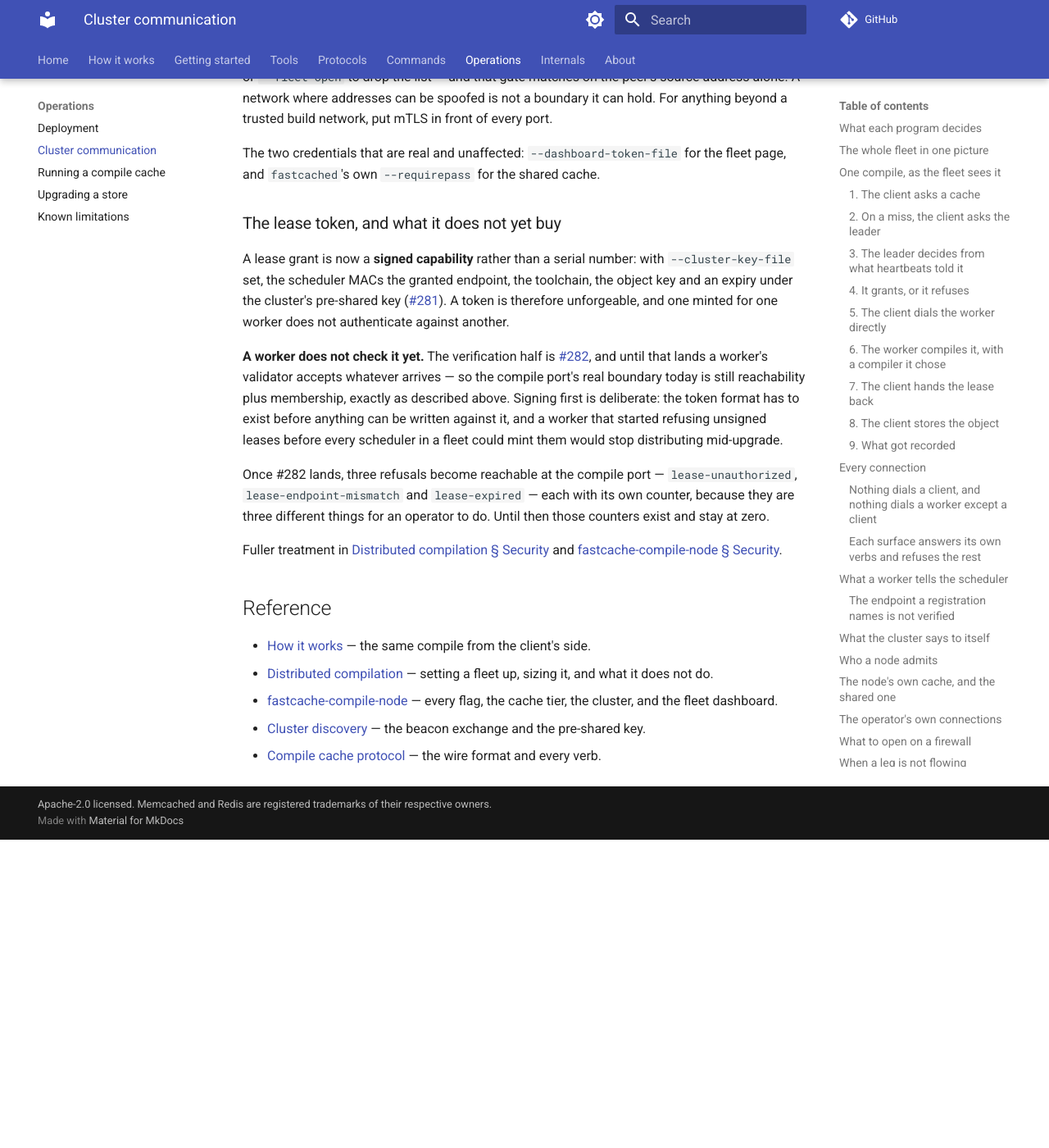
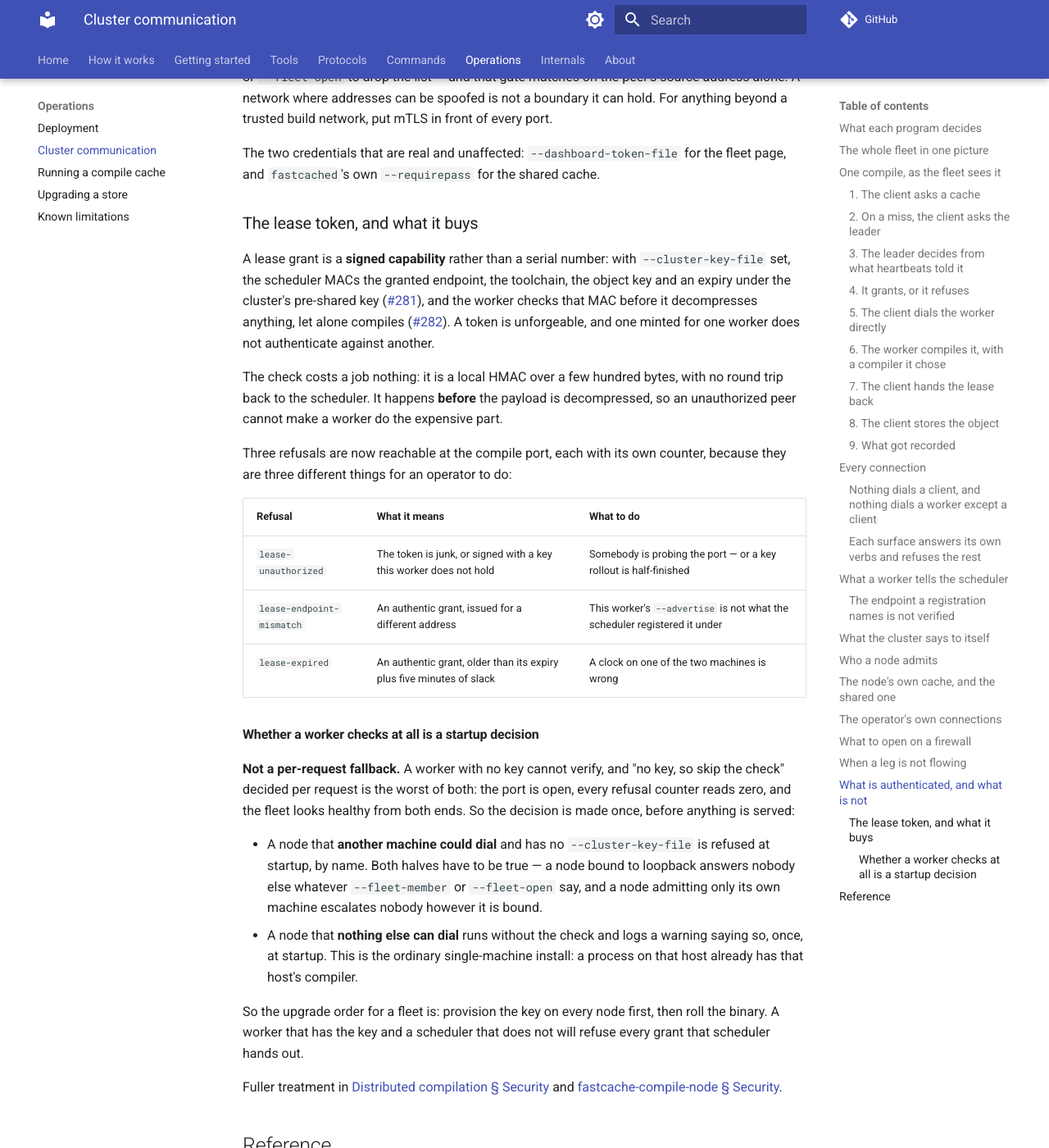
Before and after one commit to LASTRADA-Software/fastcached, an MkDocs documentation site: the page built from docs/operations/cluster-communication.md, in a window 1280 px wide and 1400 px high, scrolled down 16629 px. Shown: the whole window at 82% size. Built offline with MkDocs 1.6.1 and Material for MkDocs 9.7.7, drawn with Linux system fonts in a browser that asks for light colours; comment, search, counter and statistics services are not loaded; before the commit the page ends 17653 px from its top, so only the background shows below that; some of the changed text lies outside the part shown.

Commit message:
docs: a worker checks the lease, and a keyless node says what it cannot do
The three pages that described #282 as pending described the thing this
branch just built. Each is rewritten to what is true now rather than
annotated: a reader who finds "a worker does not check it yet" beside a
worker that does has no way to tell which sentence to believe.

The startup refusal gets its own warning, because it is the half an
operator meets first and it changes an upgrade order: provision
--cluster-key-file everywhere BEFORE rolling the binary, or a worker that
holds the key refuses every grant a scheduler that does not hands out.

Refs #282

Signed-off-by: Christian Parpart <christian@parpart.family>

```diff
--- a/docs/getting-started/distributed-compilation.md
+++ b/docs/getting-started/distributed-compilation.md
@@ -470,12 +470,11 @@ The refusals are split by reason for the same reason the scheduler's two are:
 a full worker and a misconfigured one are different problems with different
 fixes, and one number covering both tells you neither.
 
-The three `..._lease_*` counters are exported and stay at **zero** until
-[#282](https://github.com/LASTRADA-Software/fastcached/issues/282) lands: a
-scheduler signs its grants today, and a worker does not yet check them. They are
-here now rather than with the check because a refusal's wire code and its counter
-are one fact, and splitting them across two changes is how one of them gets
-forgotten.
+The three `..._lease_*` counters move only on a node that holds
+`--cluster-key-file`. Without one a worker cannot check a signature, and it says so
+at startup rather than leaving these at zero and looking healthy — a node that
+another machine could dial is refused outright without the key
+([#282](https://github.com/LASTRADA-Software/fastcached/issues/282)).
 
 The worker also reports what the machine **is** — `fastcache_node_logical_cores`,
 `fastcache_node_memory_total_bytes`, `fastcache_node_disk_capacity_bytes`,
@@ -640,7 +639,8 @@ have — but it looks like a cold cache the first time a fleet upgrades past it.
 
 ## Security
 
-**Membership is what protects a fleet today, and it is the only thing that does.**
+**Two things protect a fleet: who a node admits, and whether the job was granted.**
+
 A node is closed by default: its compile port, its scheduler and its own cache tier
 all admit **this machine and `--fleet-member` peers only** (or every caller, once
 you say `--fleet-open`). Once a cluster exists, the agreed member set is **added** to
@@ -650,10 +650,38 @@ for the compile port, which binds `0.0.0.0` because peers have to dial it — an
 who could route to it would otherwise have your machine run their compiler on source
 they chose.
 
+Membership alone was never enough, because *admitted to the fleet* is not *granted
+this compile*: an admitted machine could spend any worker's CPU without ever asking
+the scheduler for a slot. So a lease grant is a **signed capability**. With
+`--cluster-key-file` set, the scheduler MACs the granted worker's endpoint, the
+toolchain, the object key and an expiry under the cluster's pre-shared key, and the
+worker checks that MAC before it decompresses anything
+([#281](https://github.com/LASTRADA-Software/fastcached/issues/281),
+[#282](https://github.com/LASTRADA-Software/fastcached/issues/282)). The endpoint is
+inside the MAC, so a token captured on the way to one machine cannot be replayed
+against the rest of the fleet.
+
+!!! warning "Set `--cluster-key-file` on every node, and set it first"
+
+    A node that another machine could dial — anything with `--fleet-member`,
+    `--fleet-open` or consensus, on a bind that is not loopback — **will not start**
+    without it. That refusal is deliberate and it is a startup one, not a
+    per-request fallback: a worker that quietly skipped the check would serve
+    whoever reached its port while every refusal counter read zero, which is a fleet
+    that looks healthy from both ends.
+
+    A node nothing else can dial — the ordinary one-machine install — needs no key
+    and logs a warning saying the check is off. A process on that host already has
+    that host's compiler.
+
+    **Provision the key everywhere before rolling the binary.** A worker that holds
+    the key and a scheduler that does not is a worker refusing every grant that
+    scheduler hands out.
+
 --8<-- "node-credential-gap.md"
 
-Until it closes, treat the fleet's boundary as **network reachability plus
-membership**, and size the network accordingly.
+Beyond the lease, the fleet's own traffic is unauthenticated, so treat its boundary
+as **network reachability plus membership** and size the network accordingly.
 
 So: keep `--listen-scheduler` off any network you would not run a compiler for,
 and put mTLS in front of every port for anything beyond a trusted build network.
--- a/docs/operations/cluster-communication.md
+++ b/docs/operations/cluster-communication.md
@@ -168,8 +168,8 @@ compressing it.
     A node started with no `--cluster-key-file` cannot sign, and hands out the bare
     serial it always did. It says so in its log, once, at the first grant.
 
-    A worker does **not** verify the token yet — see
-    [The lease token, and what it does not yet buy](#the-lease-token-and-what-it-does-not-yet-buy).
+    The worker **verifies** it — see
+    [The lease token, and what it buys](#the-lease-token-and-what-it-buys).
 
 A refusal is one of four, and they are counted apart on purpose:
 
@@ -671,27 +671,47 @@ front of every port.
 The two credentials that are real and unaffected: `--dashboard-token-file` for the
 fleet page, and `fastcached`'s own `--requirepass` for the shared cache.
 
-### The lease token, and what it does not yet buy
+### The lease token, and what it buys
 
-A lease grant is now a **signed capability** rather than a serial number: with
+A lease grant is a **signed capability** rather than a serial number: with
 `--cluster-key-file` set, the scheduler MACs the granted endpoint, the toolchain,
 the object key and an expiry under the cluster's pre-shared key
-([#281](https://github.com/LASTRADA-Software/fastcached/issues/281)). A token is
-therefore unforgeable, and one minted for one worker does not authenticate against
-another.
+([#281](https://github.com/LASTRADA-Software/fastcached/issues/281)), and the
+worker checks that MAC before it decompresses anything, let alone compiles
+([#282](https://github.com/LASTRADA-Software/fastcached/issues/282)). A token is
+unforgeable, and one minted for one worker does not authenticate against another.
 
-**A worker does not check it yet.** The verification half is
-[#282](https://github.com/LASTRADA-Software/fastcached/issues/282), and until that
-lands a worker's validator accepts whatever arrives — so the compile port's real
-boundary today is still reachability plus membership, exactly as described above.
-Signing first is deliberate: the token format has to exist before anything can be
-written against it, and a worker that started refusing unsigned leases before every
-scheduler in a fleet could mint them would stop distributing mid-upgrade.
+The check costs a job nothing: it is a local HMAC over a few hundred bytes, with no
+round trip back to the scheduler. It happens **before** the payload is decompressed,
+so an unauthorized peer cannot make a worker do the expensive part.
 
-Once #282 lands, three refusals become reachable at the compile port —
-`lease-unauthorized`, `lease-endpoint-mismatch` and `lease-expired` — each with its
-own counter, because they are three different things for an operator to do. Until
-then those counters exist and stay at zero.
+Three refusals are now reachable at the compile port, each with its own counter,
+because they are three different things for an operator to do:
+
+| Refusal | What it means | What to do |
+|---|---|---|
+| `lease-unauthorized` | The token is junk, or signed with a key this worker does not hold | Somebody is probing the port — or a key rollout is half-finished |
+| `lease-endpoint-mismatch` | An authentic grant, issued for a different address | This worker's `--advertise` is not what the scheduler registered it under |
+| `lease-expired` | An authentic grant, older than its expiry plus five minutes of slack | A clock on one of the two machines is wrong |
+
+#### Whether a worker checks at all is a startup decision
+
+**Not a per-request fallback.** A worker with no key cannot verify, and "no key, so
+skip the check" decided per request is the worst of both: the port is open, every
+refusal counter reads zero, and the fleet looks healthy from both ends. So the
+decision is made once, before anything is served:
+
+- A node that **another machine could dial** and has no `--cluster-key-file` is
+  refused at startup, by name. Both halves have to be true — a node bound to
+  loopback answers nobody else whatever `--fleet-member` or `--fleet-open` say, and
+  a node admitting only its own machine escalates nobody however it is bound.
+- A node that **nothing else can dial** runs without the check and logs a warning
+  saying so, once, at startup. This is the ordinary single-machine install: a
+  process on that host already has that host's compiler.
+
+So the upgrade order for a fleet is: provision the key on every node first, then
+roll the binary. A worker that has the key and a scheduler that does not will refuse
+every grant that scheduler hands out.
 
 Fuller treatment in
 [Distributed compilation § Security](../getting-started/distributed-compilation.md#security)
```
